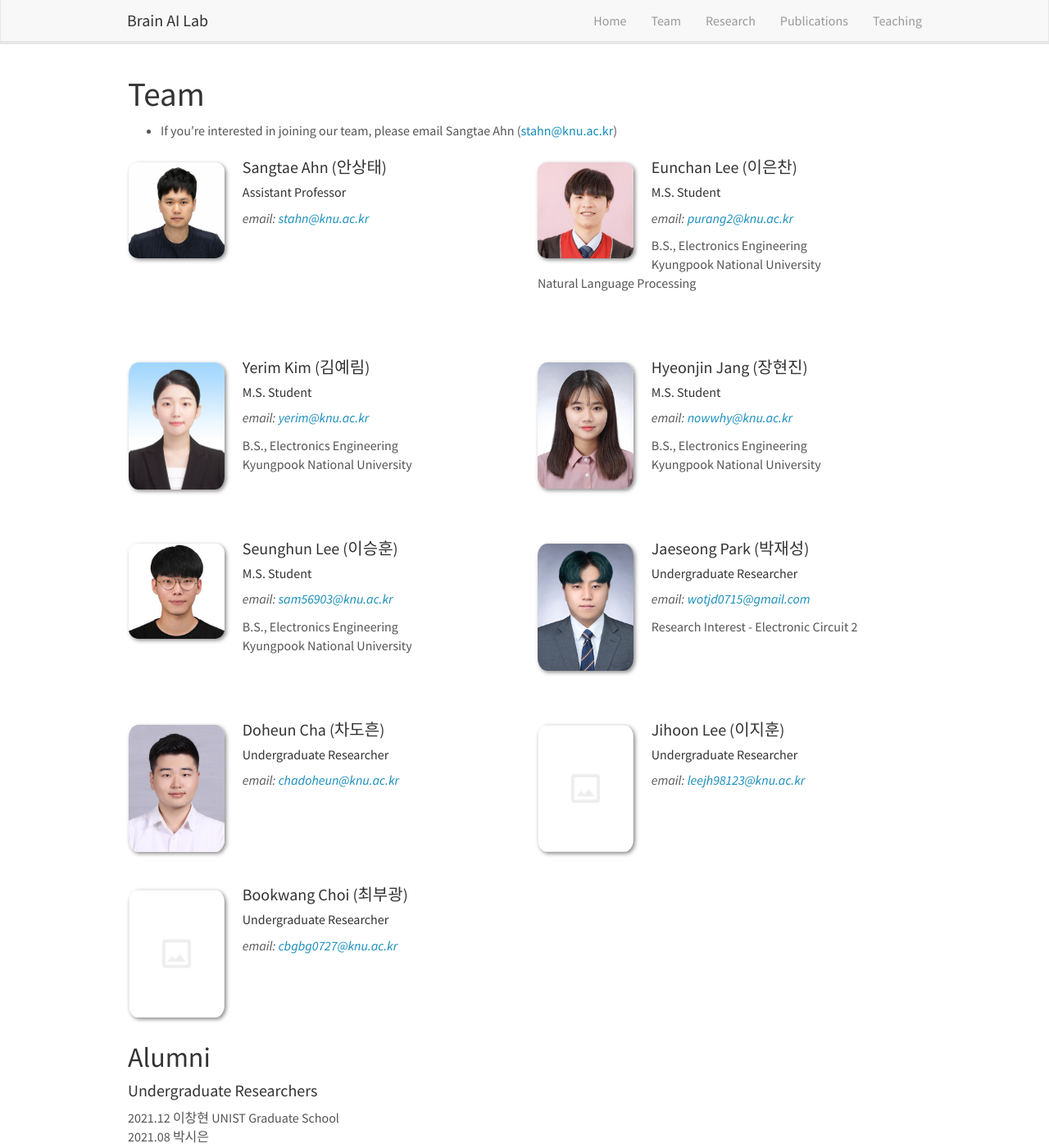
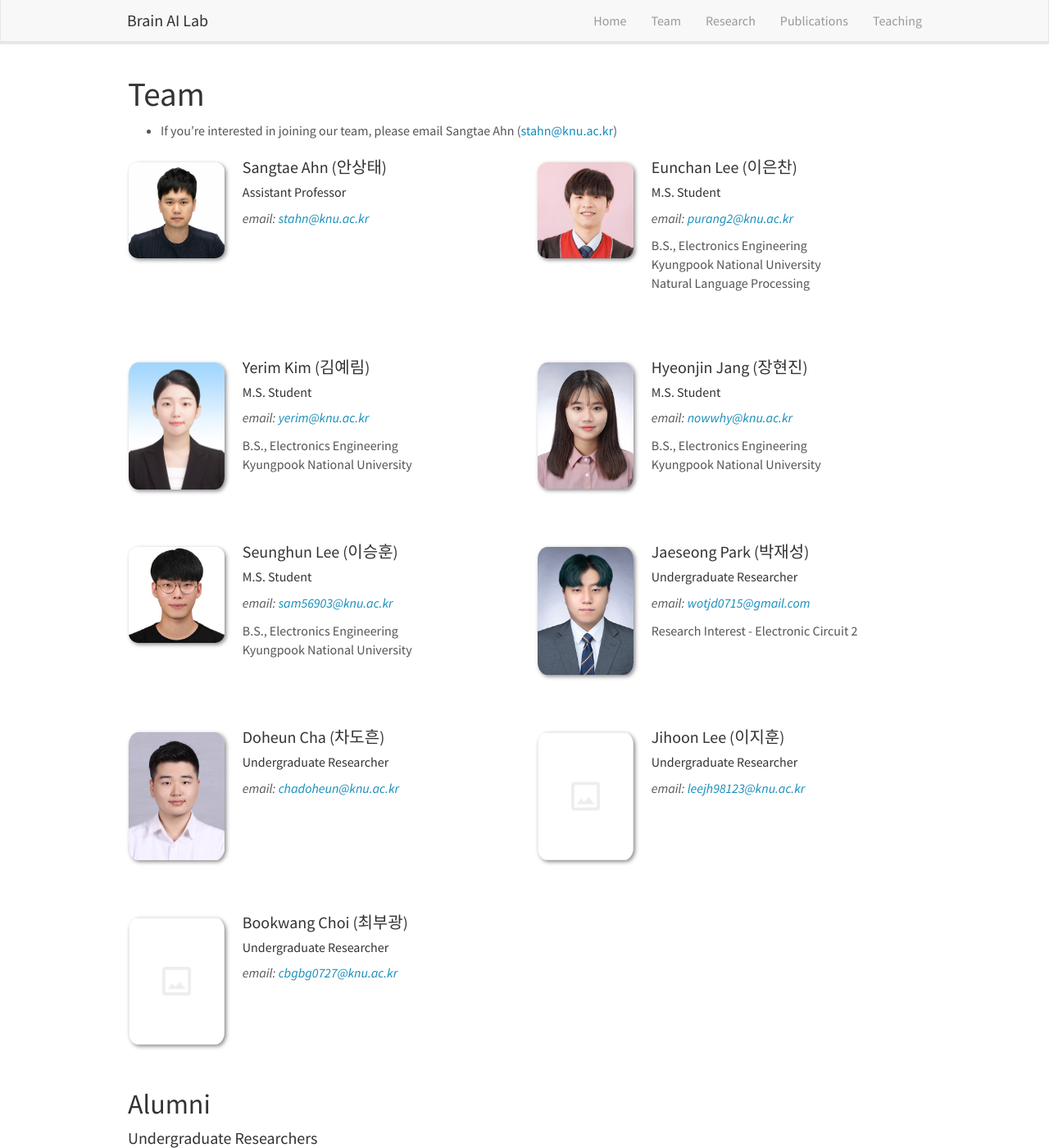
Before and after one commit to KNU-BrainAI/knu-brainai.github.io, a Jekyll site: the page built from _pages/team.md, in a window 1280 px wide and 1400 px high. Shown: the whole window at 82% size. Built offline with Jekyll 4.4.1, drawn with Linux system fonts in a browser that asks for light colours; nearby versions of some CDN libraries.

Commit message:
Update main.scss

```diff
--- a/css/main.scss
+++ b/css/main.scss
@@ -61,7 +61,7 @@ firstp {
 }
 
 /* Team & Publications */
-#gridid img { margin: 16px 22px 6px 0; border-radius:10%; box-shadow: 2px 2px 5px #888888 }
+#gridid img { margin: 16px 22px 30px 0; border-radius:10%; box-shadow: 2px 2px 5px #888888 }
 #homeid img { margin: 0 0 0 0; border-radius:5%; box-shadow: 0px 0px 0px #888888 }
 #picid img { margin: 6px 3px 60px 6px; border-radius:1%; box-shadow: 2px 2px 5px #888888 }
 #gridid .row { margin-bottom: 24px; }
```
